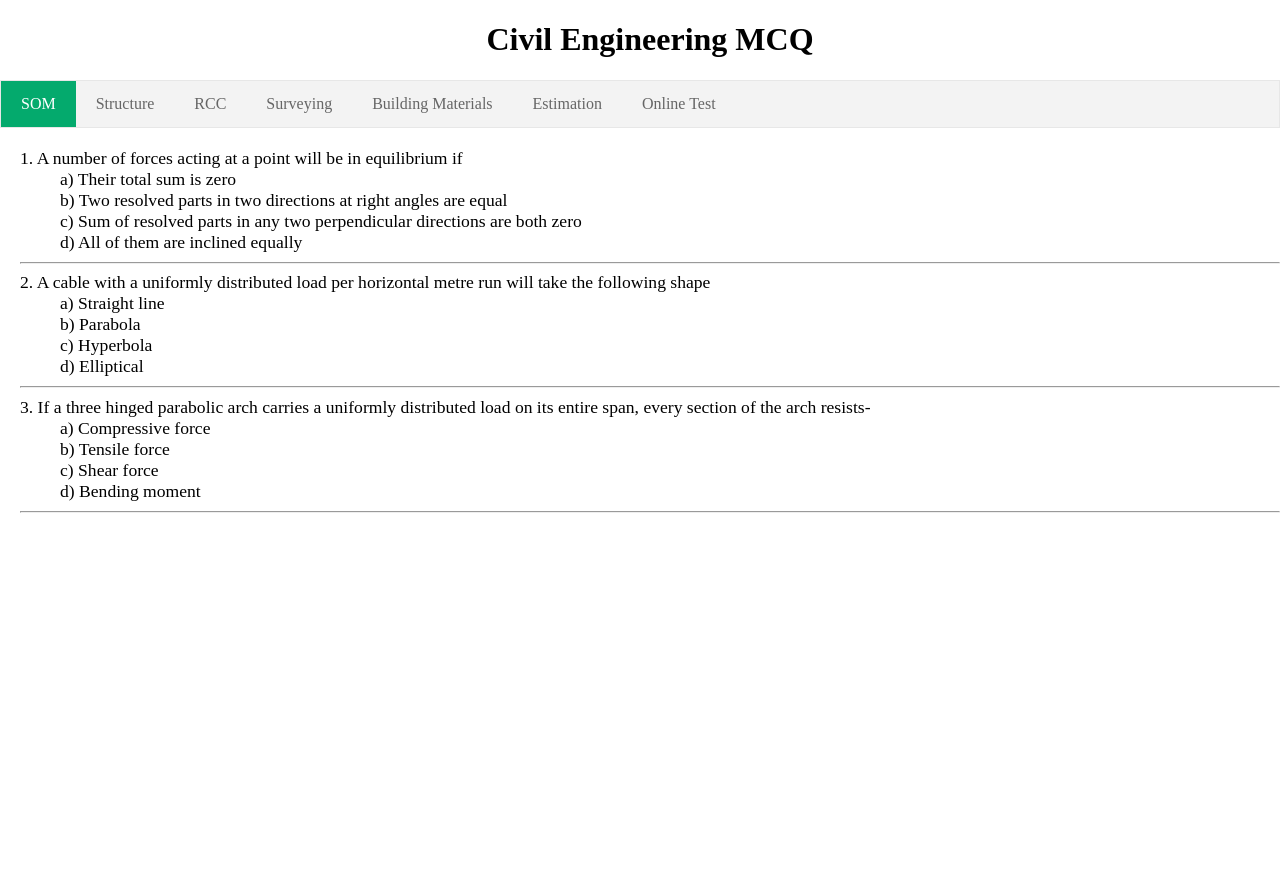
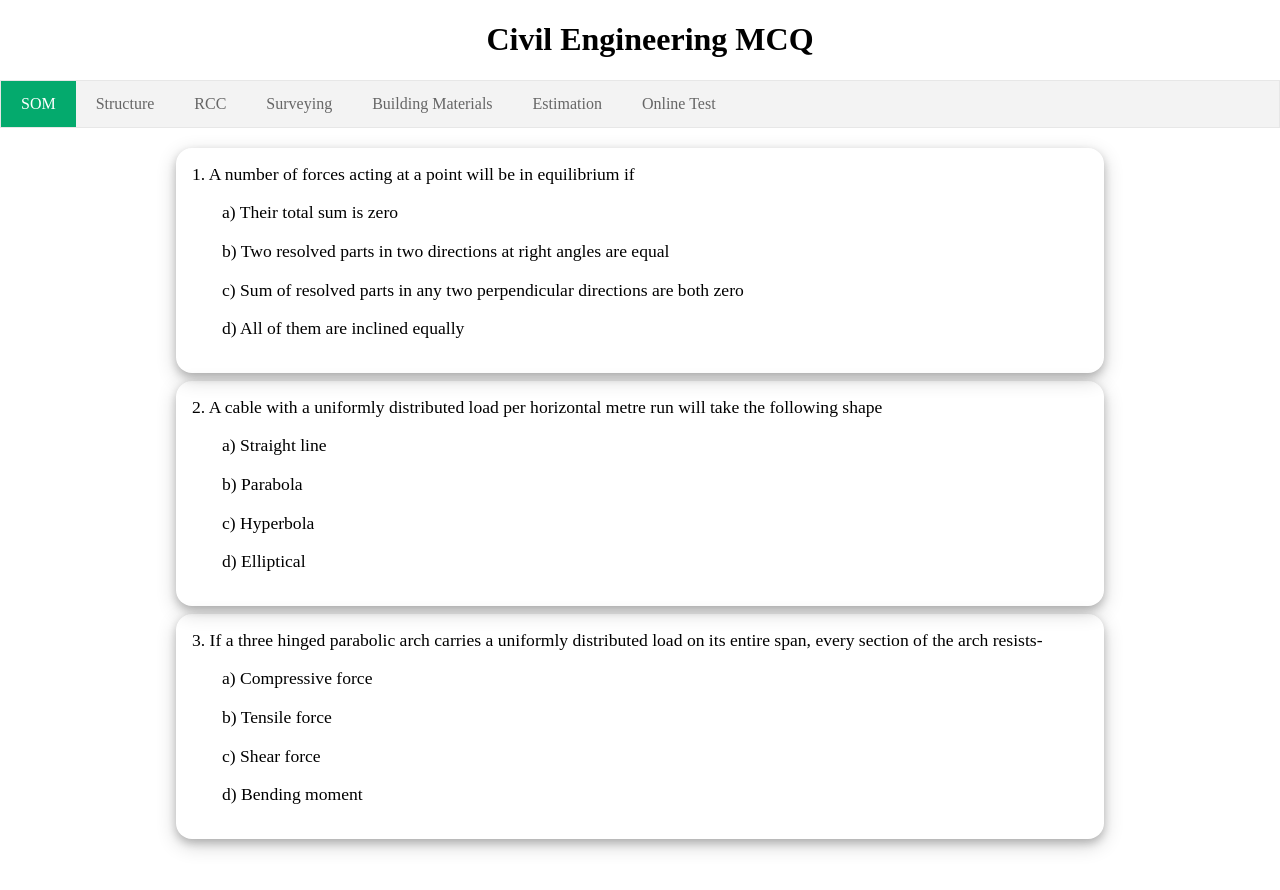
Before and after one commit to learnstructure/mcqCivil, a React (Create React App) app: page / in a window 1280 px wide. Shown: the top 890 px of the page. Built offline with nearby package versions, Linux system fonts and the light colour scheme.

Commit message:
style edited

```diff
--- a/src/App.css
+++ b/src/App.css
@@ -5,12 +5,10 @@ body {
 }
 
 .App {
-
   min-height: 100vh;
   font-size: 1.1rem;
-
 }
 
 .marginAll {
-  margin-left: 20px;
+  margin-left: 0%;
 }
--- a/src/components/Mcq.js
+++ b/src/components/Mcq.js
@@ -25,12 +25,12 @@ export default function Mcq(props) {
         <div className="mcq">
             <div>{props.serialno}. {props.question}</div>
             <div className="option">
-                <div onClick={handleClickA} className={optClassA}> a) {props.optionA}</div>
-                <div onClick={handleClickB} className={optClassB}> b) {props.optionB}</div>
-                <div onClick={handleClickC} className={optClassC}> c) {props.optionC}</div>
-                <div onClick={handleClickD} className={optClassD}> d) {props.optionD}</div>
+                <p onClick={handleClickA} className={optClassA}> a) {props.optionA}</p>
+                <p onClick={handleClickB} className={optClassB}> b) {props.optionB}</p>
+                <p onClick={handleClickC} className={optClassC}> c) {props.optionC}</p>
+                <p onClick={handleClickD} className={optClassD}> d) {props.optionD}</p>
             </div>
-            <hr></hr>
+
         </div>
     )
 }
--- a/src/css/mcq.css
+++ b/src/css/mcq.css
@@ -1,6 +1,15 @@
+.mcq {
+    border-radius: 1rem;
+    width: 70%;
+    box-shadow: 0 4px 8px 0 rgba(0, 0, 0, 0.2), 0 6px 20px 0 rgba(0, 0, 0, 0.19);
+    margin: auto;
+    padding: 1rem;
+    margin-bottom: 0.5rem;
+}
+
 .option {
-    margin-left: 40px;
-    width: fit-content;
+    margin-left: 30px;
+    cursor: pointer;
 }
 
 .correctAnswer {
--- a/src/css/testpage.css
+++ b/src/css/testpage.css
@@ -30,7 +30,7 @@ button {
     text-align: center;
 
 
-    font-size: 16px;
+    font-size: 1.2rem;
 
     cursor: pointer;
 }
```
